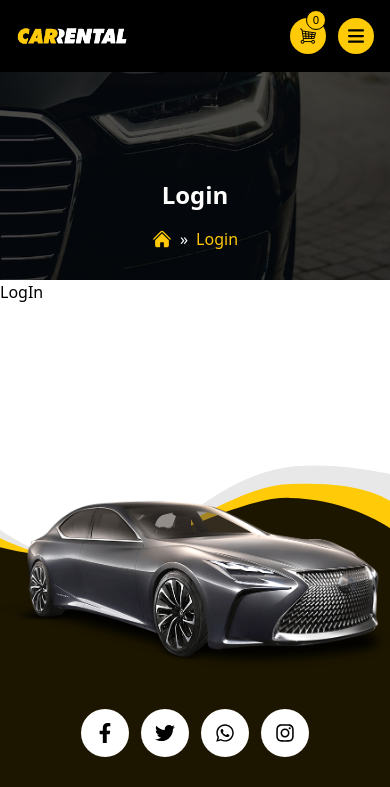
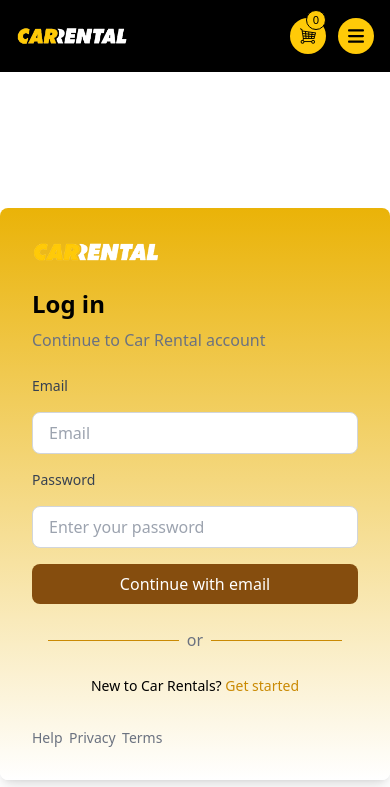
Before and after one commit to itunumide/car-rental, a React (Vite) app: page /login in a window 390 px wide. Shown: the top 787 px of the page. Built offline with nearby package versions, Linux system fonts and the light colour scheme.

Commit message:
Did the responsiveness and UI for Login page

```diff
--- a/src/pages/Login.jsx
+++ b/src/pages/Login.jsx
@@ -1,14 +1,95 @@
-import PagesHero from "../reusables/PagesHero"
+import carlogo from "../assets/car-rental-logo.png";
+import {useState} from 'react'
+
+const Login = () => {
+     const [email, setEmail] = useState(['']);
+     const [password, setPassword] =useState(['']);
+
+     const handleSubmit = (e) =>{
+      e.preventDefault();
+      console.log('Email:', email)
+      console.log('password:', password)
+
+      setEmail("")
+      setPassword("")
+     };
+
+  return (
+    <div className="flex justify-center items-center min-h-screen sm:bg-gradient-to-r from-yellow-500 to-yellow-900">
+      <div className= "bg-gradient-to-b from-yellow-500 to-white p-8 rounded-lg shadow-lg w-full sm:w-[70vw] sm:mt-[5rem]  text-center">
+        <div className="flex flex-col items-start">
+          <div className="mb-6">
+            <img src={carlogo} alt="car logo" className="mx-auto w-[8rem]" />
+          </div>
+
+          <h2 className="text-2xl font-bold mb-2">Log in</h2>
+          <p className="text-gray-500 mb-6">Continue to Car Rental account</p>
+        </div>
+        <form className="space-y-4">
+          <label
+            htmlFor="email"
+            className="block text-left text-sm font-medium text-gray-700"
+          >
+            Email
+          </label>
+          <input
+            type="email"
+            value={email}
+            onChange={(e => setEmail(e.target.value)) }
+            id="email"
+            placeholder="Email"
+            className="w-full px-4 py-2 border border-gray-300 rounded-lg focus:outline-none focus:ring-2 focus:ring-yellow-500"
+          />
+          <label htmlFor="password"  className="block text-left text-sm font-medium text-gray-700"> Password</label>
+          <input
+            type="password"
+            id="password"
+            value={password}
+            onChange={(e => setPassword(e.target.value))}
+            className="w-full px-4 py-2 border border-gray-300 rounded-lg focus:outline-none focus:ring-2 focus:ring-yellow-500"
+            placeholder="Enter your password"
+            required
+          />
+          <button
+            type="submit"
+            onClick={handleSubmit}
+            className="w-full bg-yellow-800 text-white py-2 rounded-lg hover:bg-yellow-900"
+          >
+            Continue with email
+          </button>
+        </form>
 
 
-const Login = () => {
-  return (
-    <div>
-      <PagesHero />
+        <div className="my-6 flex items-center justify-center">
+          <div className="border-t w-[40%] border-yellow-600 "></div>
+          <span className="mx-2 text-gray-500">or</span>
+          <div className="border-t w-[40%] border-yellow-600"></div>
+        </div>
 
-      <h1>LogIn</h1>
+        <div className="mt-6">
+          <p className="text-sm">
+            New to Car Rentals?{' '}
+            <a href="#" className="text-yellow-600 hover:underline">
+              Get started
+            </a>
+          </p>
+        </div>
+
+
+        <div className="mt-8 flex justify-between w-[40%] text-sm text-gray-500">
+          <a href="#" className="hover:underline">
+            Help
+          </a>
+          <a href="#" className="hover:underline">
+            Privacy
+          </a>
+          <a href="#" className="hover:underline">
+            Terms
+          </a>
+        </div>
+      </div>
     </div>
-  )
-}
+  );
+};
 
-export default Login
+export default Login;
--- a/src/pages/checkout/Checkout.jsx
+++ b/src/pages/checkout/Checkout.jsx
@@ -38,8 +38,7 @@ const Checkout = () => {
       const response = await axios.post(url, formData, {
         headers: {
           "Content-Type": "application/json",
-          Authorization:
-            "eyJhbGciOiJIUzI1NiIsInR5cCI6IkpXVCJ9.eyJ1c2VySWQiOiI2NmY1NWQ2MGNjMzJkODQzZDJjNGQ1ZmMiLCJmaXJzdE5hbWUiOiJBZGUiLCJsYXN0TmFtZSI6Ik1pa2UiLCJlbWFpbCI6ImFkZWt1bmxlbWljaGFlbDEzMTlAZ21haWwuY29tIiwiaWF0IjoxNzI3Nzc3MTQ2LCJleHAiOjE3Mjc5NDk5NDZ9.i0fdTLdgH7hY30wId1r8jgbyMcaPjbKu2dr8uef4bp4",
+          'Authorization': "eyJhbGciOiJIUzI1NiIsInR5cCI6IkpXVCJ9.eyJ1c2VySWQiOiI2NmY1NWQ2MGNjMzJkODQzZDJjNGQ1ZmMiLCJmaXJzdE5hbWUiOiJBZGUiLCJsYXN0TmFtZSI6Ik1pa2UiLCJlbWFpbCI6ImFkZWt1bmxlbWljaGFlbDEzMTlAZ21haWwuY29tIiwiaWF0IjoxNzI3Nzc3MTQ2LCJleHAiOjE3Mjc5NDk5NDZ9.i0fdTLdgH7hY30wId1r8jgbyMcaPjbKu2dr8uef4bp4",
         },
       });
 
--- a/src/reusables/checkoutreuseable/Input.jsx
+++ b/src/reusables/checkoutreuseable/Input.jsx
@@ -24,7 +24,7 @@ const Input = ({
         id={htmlFor}
         onChange={onChange}
         required={isRequired}
-        className={`  border border-[#dcdcdc] text-[#595959] rounded-3xl h-[3.2rem] p-[1rem] bg-transparent m-auto focus:border focus:border-[#FFCA08] active:bg-red-100 w-full`}
+        className={`  border border-[#dcdcdc] text-[#595959] rounded-3xl h-[3.2rem] p-[1rem] focus:outline-none focus:ring-2 focus:ring-yellow-500 bg-transparent m-auto focus:border focus:border-[#FFCA08] active:bg-red-100 w-full`}
       />
     </div>
   );
```
